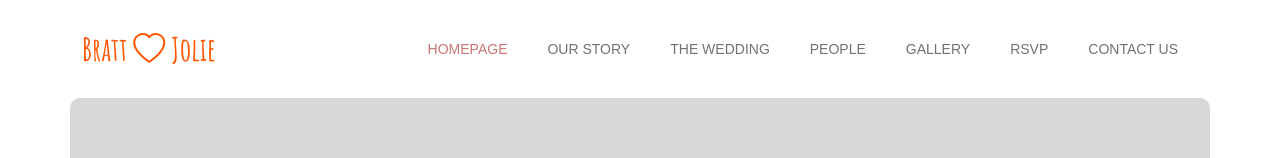
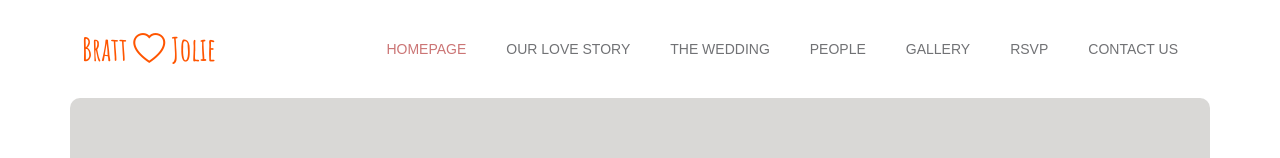
Before and after one commit to Millicentchinelo/Wedding_website, a plain HTML site: page 2131_wedding_lite/index.html in a window 1280 px wide. Shown: the top 158 px of the page. Drawn offline with Linux system fonts and the light colour scheme.

Commit message:
Add new features or fix bugs

```diff
--- a/2131_wedding_lite/index.html
+++ b/2131_wedding_lite/index.html
@@ -67,7 +67,7 @@ Free Bootstrap 5 HTML Template
                         </li>
 
                         <li class="nav-item">
-                            <a class="nav-link click-scroll" href="#section_2">Our Story</a>
+                            <a class="nav-link click-scroll" href="#section_2">Our Love Story</a>
                         </li>
 
                         <li class="nav-item">
```
Also changed, not shown: 1 other file.
